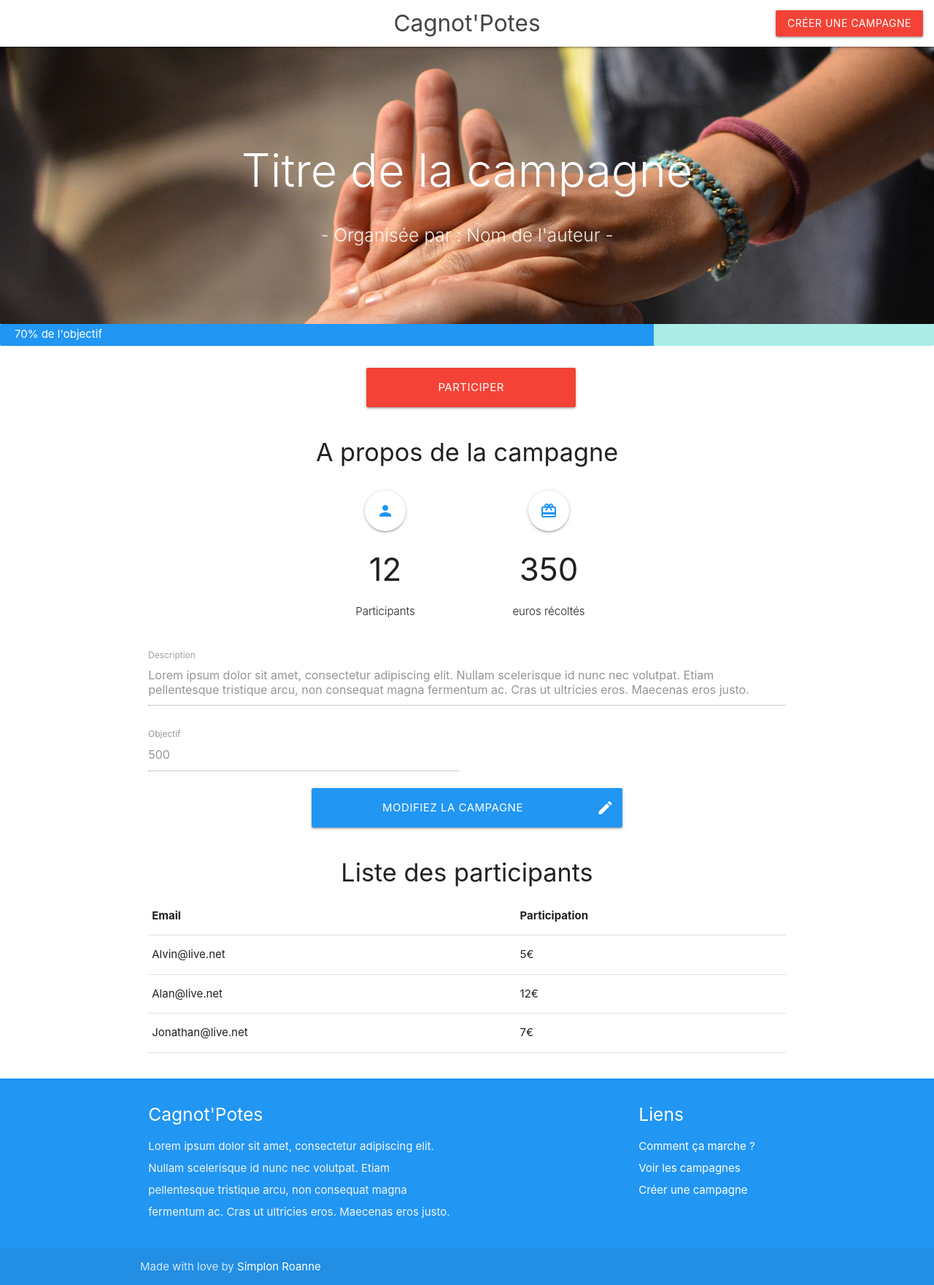
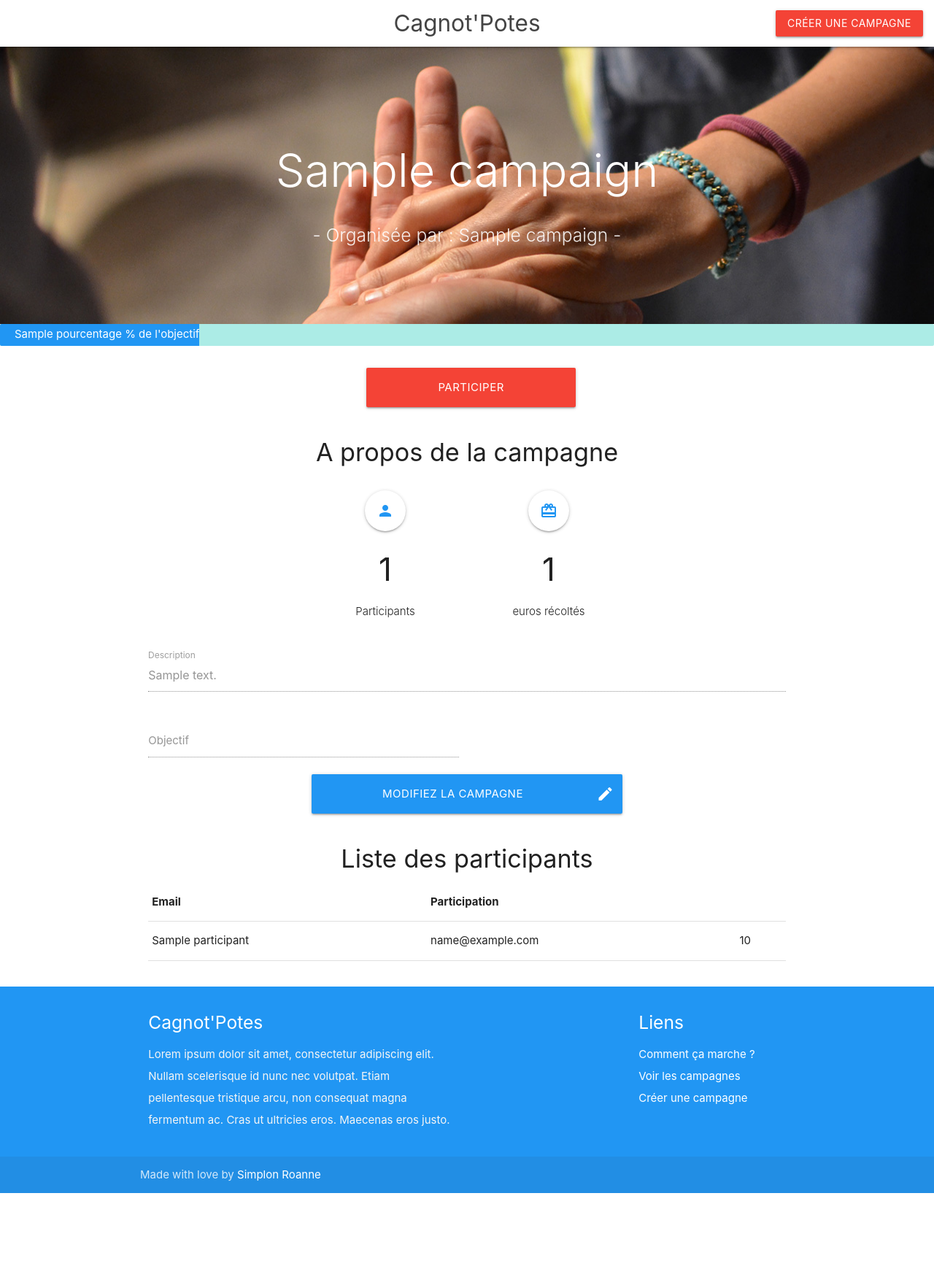
Before and after one commit to MatthiasPELLACOEUR/payetonpote, a Symfony app: template templates/campaign/show.html.twig in a window 1280 px wide. Shown: the whole page at 73% size. After the commit the page ends 1635 px from the top, so only its background shows below. Run offline with Twig, Linux system fonts and the light colour scheme; the template is opened without the code that fills it: most values are stand-ins (such as "Sample title", 1, 10 or a date in 2020); some libraries are stand-ins or nearby versions.

Commit message:
almost done integration show campaign page

```diff
--- a/templates/base.html.twig
+++ b/templates/base.html.twig
@@ -61,9 +61,9 @@
         {% endblock %}
 
         <!--JavaScript at end of body for optimized loading-->
-        <script type="text/javascript" src="assets/js/materialize.min.js"></script>
+        <script type="text/javascript" src="{{asset('assets/js/materialize.min.js')}}"></script>
         <!--Init & custom scripts-->
-        <script type="text/javascript" src="assets/js/scripts.js"></script>
+        <script type="text/javascript" src="{{asset('assets/js/scripts.js')}}"></script>
         {% block javascripts %}{% endblock %}
     </body>
 </html>
--- a/templates/campaign/show.html.twig
+++ b/templates/campaign/show.html.twig
@@ -43,9 +43,10 @@
     <div class="parallax-container valign-wrapper">
         <div class="section no-pad-bot">
             <div class="container">
-                <h1 class="header center white-text light">Titre de la campagne</h1>
+
+                <h1 class="header center white-text light"> {{ campaign.title }} </h1>
                 <div class="row center">
-                    <h5 class="header col s12 light">- Organisée par : Nom de l'auteur -</h5>
+                    <h5 class="header col s12 light">- Organisée par : {{ campaign.name }} -</h5>
                 </div>
             </div>
         </div>
@@ -55,7 +56,7 @@
     <!-- Show progress -->
     <section class="progress-section">
         <div class="progress">
-            <div class="determinate blue" style="width: 70%"><span>70% de l'objectif</span></div>
+            <div class="determinate blue" style="width:{{ pourcentage }}%"><span> {{ pourcentage }} % de l'objectif</span></div>
         </div>
     </section>
 
@@ -79,7 +80,7 @@
                 <div class="col s12 m6 l3 offset-l3">
                     <div class="icon-block center">
                         <div class="btn-large btn-floating white"><i class="material-icons blue-text">person</i></div>
-                        <h3 class="center">12</h3>
+                        <h3 class="center"> {{ totalParticipants }} </h3>
                         <p class="light">Participants</p>
                     </div>
                 </div>
@@ -87,7 +88,7 @@
                 <div class="col s12 m6 l3">
                     <div class="icon-block center">
                         <div class="btn-large btn-floating white"><i class="material-icons blue-text">redeem</i></div>
-                        <h3 class="center">350</h3>
+                        <h3 class="center"> {{ totalPayment }} </h3>
                         <p class="light">euros récoltés</p>
                     </div>
                 </div>
@@ -97,17 +98,17 @@
                 <form>
                     <div class="input-field col s12">
                         <label for="description">Description</label>
-                        <textarea id="description" class="materialize-textarea" readonly="readonly">Lorem ipsum dolor sit amet, consectetur adipiscing elit. Nullam scelerisque id nunc nec volutpat. Etiam pellentesque tristique arcu, non consequat magna fermentum ac. Cras ut ultricies eros. Maecenas eros justo.</textarea>
+                        <textarea id="description" class="materialize-textarea" readonly="readonly">{{ campaign.content }}</textarea>
                     </div>
                     <div class="input-field col s12 l6">
-                        <input id="goal" type="number" readonly="readonly" value="500">
+                        <input id="goal" type="number" readonly="readonly" value="{{campaign.goal}}">
                         <label for="goal">Objectif</label>
                     </div>
                     <div class="col s12 l6 offset-l3">
-                        <button class="btn btn-large waves-effect waves-light blue col s12" type="submit" name="action">
+                        <a class="btn btn-large waves-effect waves-light blue col s12" href="{{ path('campaign_edit', {'id': campaign.id}) }}">
                             Modifiez la campagne
                             <i class="material-icons right">edit</i>
-                        </button>
+                        </a>
                     </div>
                 </form>
             </div>
@@ -126,18 +127,13 @@
                         </thead>
 
                         <tbody>
+                            {% for payment in payments %}
                         <tr>
-                            <td>Alvin@live.net</td>
-                            <td>5€</td>
+                            <td> {{ payment.participant.name }} </td>
+                            <td> {{ payment.participant.email }} </td>
+                            <td> {{ payment.amount }} </td>
                         </tr>
-                        <tr>
-                            <td>Alan@live.net</td>
-                            <td>12€</td>
-                        </tr>
-                        <tr>
-                            <td>Jonathan@live.net</td>
-                            <td>7€</td>
-                        </tr>
+                            {% endfor %}
                         </tbody>
                     </table>
                 </div>
```
Also changed, not shown: src/Controller/CampaignController.php (+31 -0 lines).
